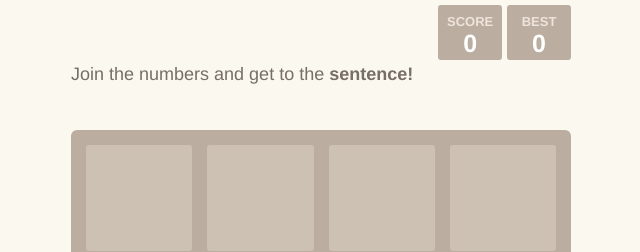
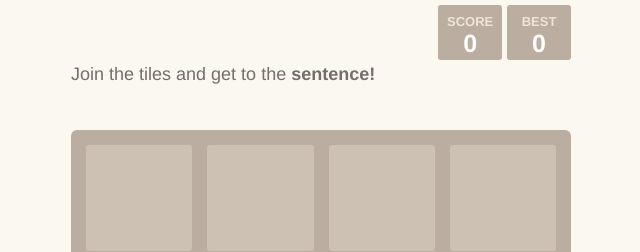
Before and after one commit to zhuth/Sentence2048, a plain HTML site: page index.html in a window 1280 px wide. Shown: the part 170-422 px from the top of the page, 319-959 px from the left. Drawn offline with Linux system fonts and the light colour scheme; a web font is replaced by a local one.

Commit message:
text change

```diff
--- a/index.html
+++ b/index.html
@@ -22,7 +22,7 @@
         <div class="best-container">0</div>
       </div>
     </div>
-    <p class="game-intro">Join the numbers and get to the <strong>sentence!<strong></p>
+    <p class="game-intro">Join the tiles and get to the <strong>sentence!<strong></p>
 
     <div class="game-container">
       <div class="game-message">
```
